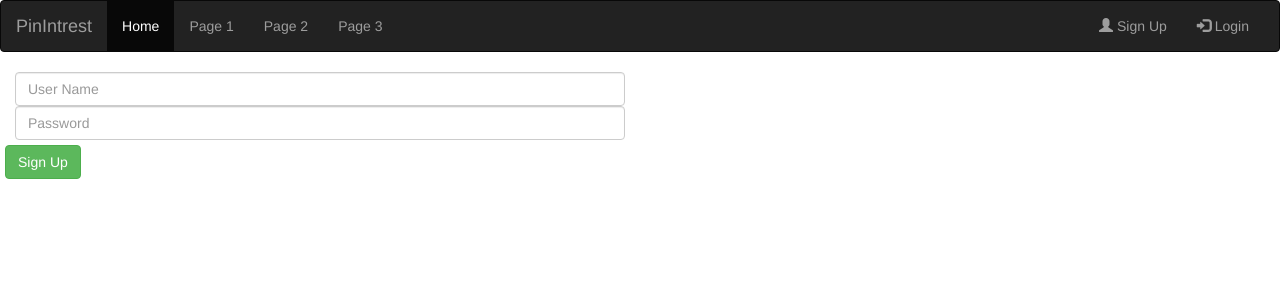
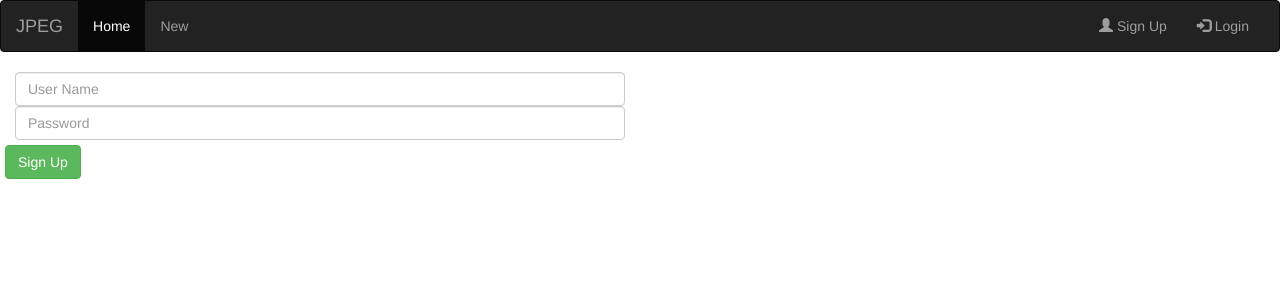
Before and after one commit to priyansh1161/jpeg, a Node project: template views/signup.ejs in a window 1280 px wide. Shown: the top 300 px of the page. Run offline with Node 20 templates, Linux system fonts and the light colour scheme; the template is opened without the code that fills it, so the values that code supplies are empty.

Commit message:
navbar links fixed

```diff
--- a/views/new.html
+++ b/views/new.html
@@ -21,7 +21,7 @@
                     <span class="icon-bar"></span>
                     <span class="icon-bar"></span>
                 </button>
-                <a class="navbar-brand" href="#">PinIntrest</a>
+                <a class="navbar-brand" href="#">JPEG</a>
             </div>
             <div class="collapse navbar-collapse" id="myNavbar">
                 <ul class="nav navbar-nav">
--- a/views/signup.ejs
+++ b/views/signup.ejs
@@ -21,18 +21,16 @@
                     <span class="icon-bar"></span>
                     <span class="icon-bar"></span>
                 </button>
-                <a class="navbar-brand" href="#">PinIntrest</a>
+                <a class="navbar-brand" href="/">JPEG</a>
             </div>
             <div class="collapse navbar-collapse" id="myNavbar">
                 <ul class="nav navbar-nav">
                     <li class="active"><a href="#">Home</a></li>
-                    <li><a href="#">Page 1</a></li>
-                    <li><a href="#">Page 2</a></li>
-                    <li><a href="#">Page 3</a></li>
+                    <li><a href="/new">New</a></li>
                 </ul>
                 <ul class="nav navbar-nav navbar-right">
-                    <li><a href="#"><span class="glyphicon glyphicon-user"></span> Sign Up</a></li>
-                    <li><a href="#"><span class="glyphicon glyphicon-log-in"></span> Login</a></li>
+                    <li><a href="/signup"><span class="glyphicon glyphicon-user"></span> Sign Up</a></li>
+                    <li><a href="/login"><span class="glyphicon glyphicon-log-in"></span> Login</a></li>
                 </ul>
             </div>
         </div>
```
Also changed, not shown: views/home.ejs (+4 -6 lines), views/login.html (+4 -6 lines).
